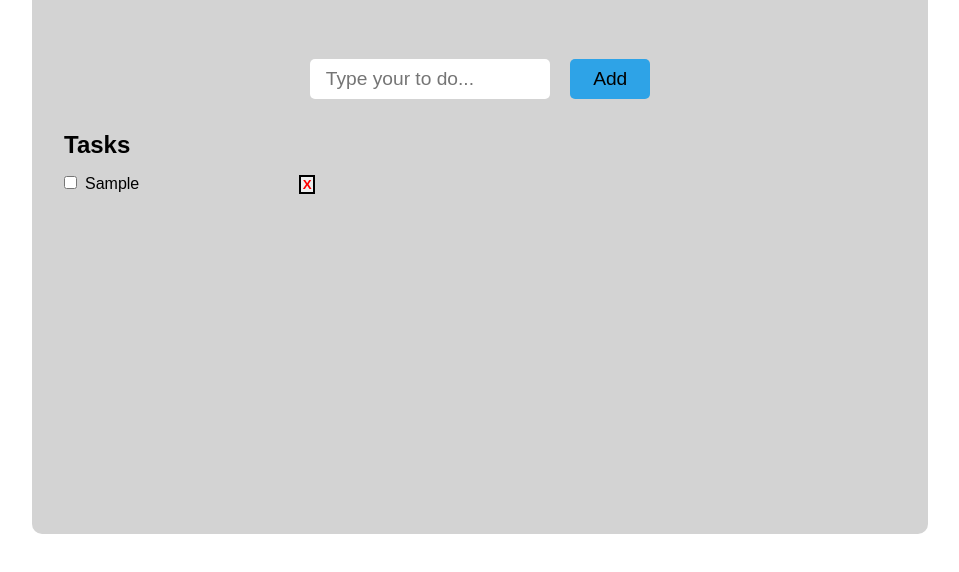
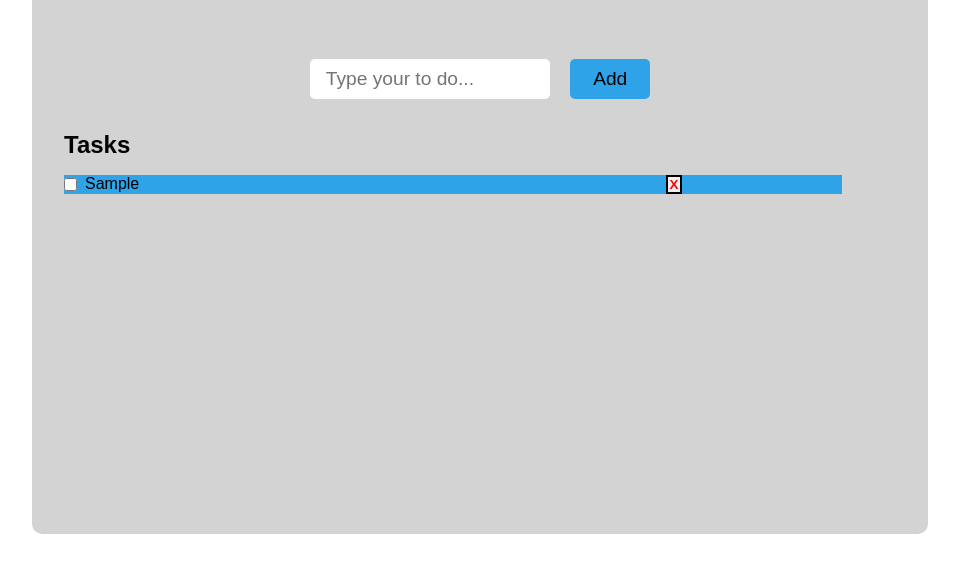
Before and after one commit to huseyin-aln/To-Do-List, a plain HTML site: page index.html in a window 1280 px wide. Both pictures are taken after typing "Sample" into the empty fields and a click on the button "Add". Shown: the part 154-726 px from the top of the page, without its empty margins (160-1119 px from the left). Drawn offline with Linux system fonts and the light colour scheme.

Commit message:
third step

```diff
--- a/app.js
+++ b/app.js
@@ -7,9 +7,8 @@ const toDoList = document.getElementById("to-do-list");
 // console.log(toDoList);
 
 
+addBtn.onclick = function () {
 
-
-addBtn.addEventListener("click", () => {
     if(!toDoInput.value) {
         alert("Please enter something on the to do list!")
 
@@ -43,5 +42,11 @@ addBtn.addEventListener("click", () => {
         checkInput.addEventListener("click", () => {
             label.style.textDecoration = "line-through"
         })
+    }
 }
+
+toDoInput.addEventListener("keydown", (e) => {
+    if (e.keyCode === 13) {
+        addBtn.onclick();
+    }
 })
--- a/style.css
+++ b/style.css
@@ -56,6 +56,7 @@ body {
     justify-content: space-between;
     align-items: stretch; */
     margin-left: 2rem;
+
 }
 
 .tasks h2 {
@@ -66,24 +67,32 @@ body {
     /* border: 2px solid blue; */
     display: flex;
     flex-direction: column;
+
 }
 
 .tasks label {
-    width: 250px;
+    width: 80%;
     margin-left: 0.5rem;
+    word-wrap: normal;
 
     /* color: blue; */
     text-decoration: none;
 }
 
 .task-div {
-    /* border: 2px solid green; */
+
+    background-color: rgb(46, 163, 231);
+    width: 90%;
+    word-wrap: normal;
+    display: flex;
+    /* justify-content: space-between; */
 }
 
 #task-button {
     width: 1rem;
     height: 1.2rem;
-    margin-left: 10rem;
+    margin-right: 10rem;
+    /* justify-content: flex-end; */
 
     color: red;
     font-weight: 600;
```
